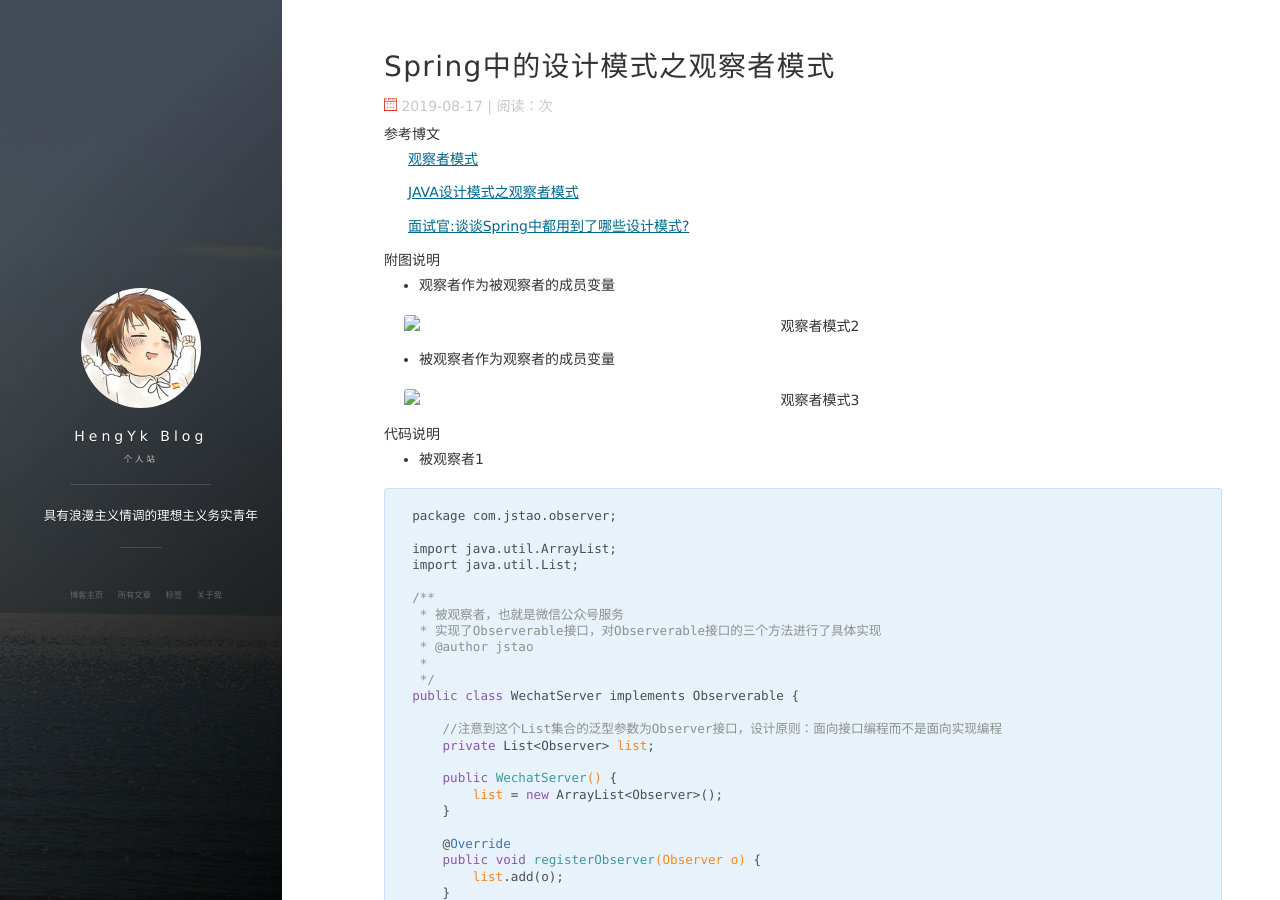
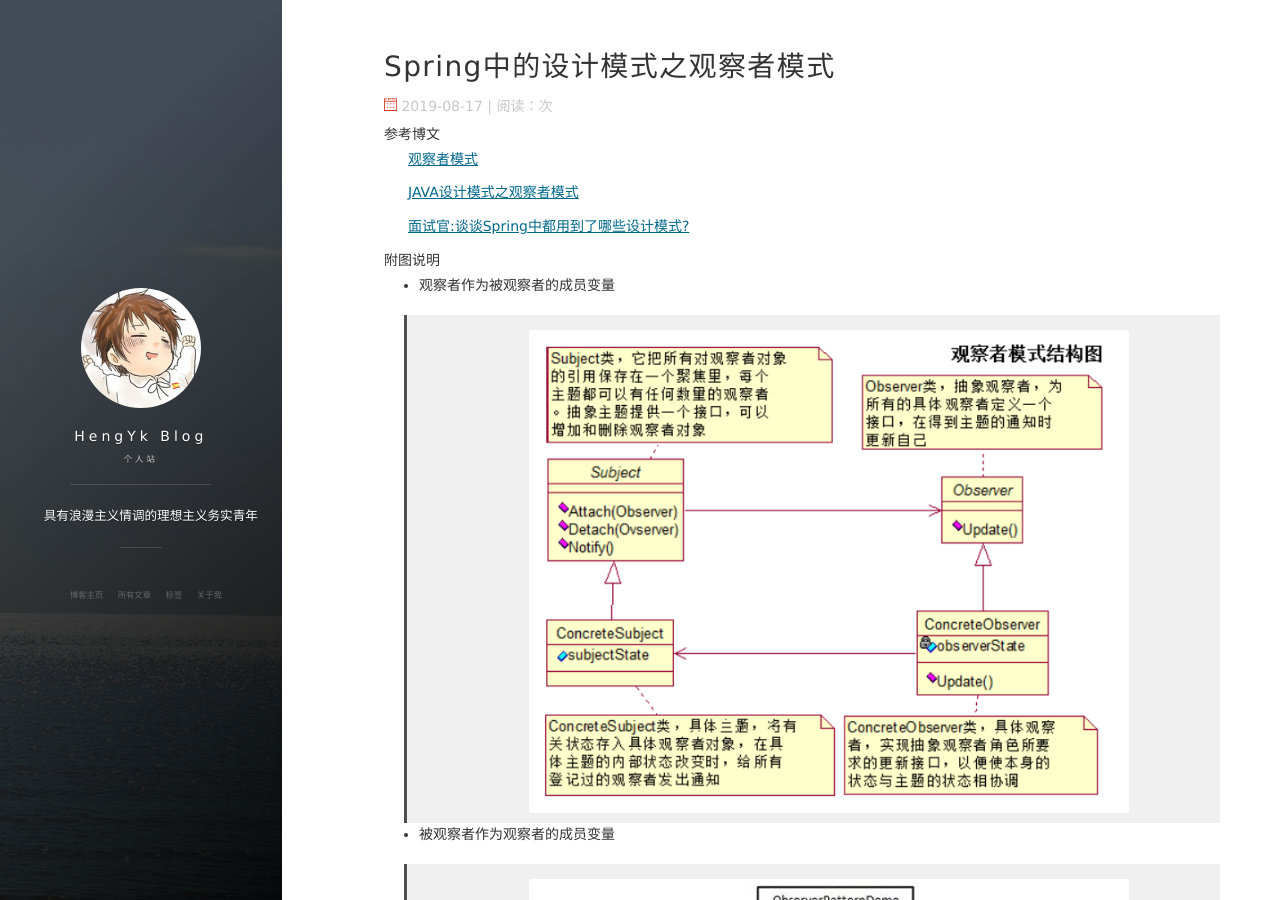
Before and after one commit to HengYk/hengyk.github.io, a Jekyll site: the page built from _posts/2019-08-17-Spring中的设计模式之观察者模式.md, in a window 1280 px wide and 900 px high. Built offline with Jekyll 4.4.1, drawn with Linux system fonts in a browser that asks for light colours; nearby versions of some CDN libraries; comment, search, counter and statistics services are not loaded.

Commit message:
Spring中的设计模式之观察者模式

```diff
--- a/_posts/2019-08-17-Spring中的设计模式之观察者模式.md
+++ b/_posts/2019-08-17-Spring中的设计模式之观察者模式.md
@@ -20,12 +20,13 @@
 
 - 观察者作为被观察者的成员变量
 
-![观察者模式2](../images/post/观察者模式2.png)
+<!-- ![观察者模式2](../images/post/观察者模式2.png) -->
+> <img src="/images/post/观察者模式2.png" width="600px" height="">
 
 - 被观察者作为观察者的成员变量
 
-![观察者模式3](../images/post/观察者模式3.png)
-
+<!-- ![观察者模式3](../images/post/观察者模式3.png) -->
+> <img src="/images/post/观察者模式3.png" width="600px" height="">
 
 
 ##### 代码说明
```
